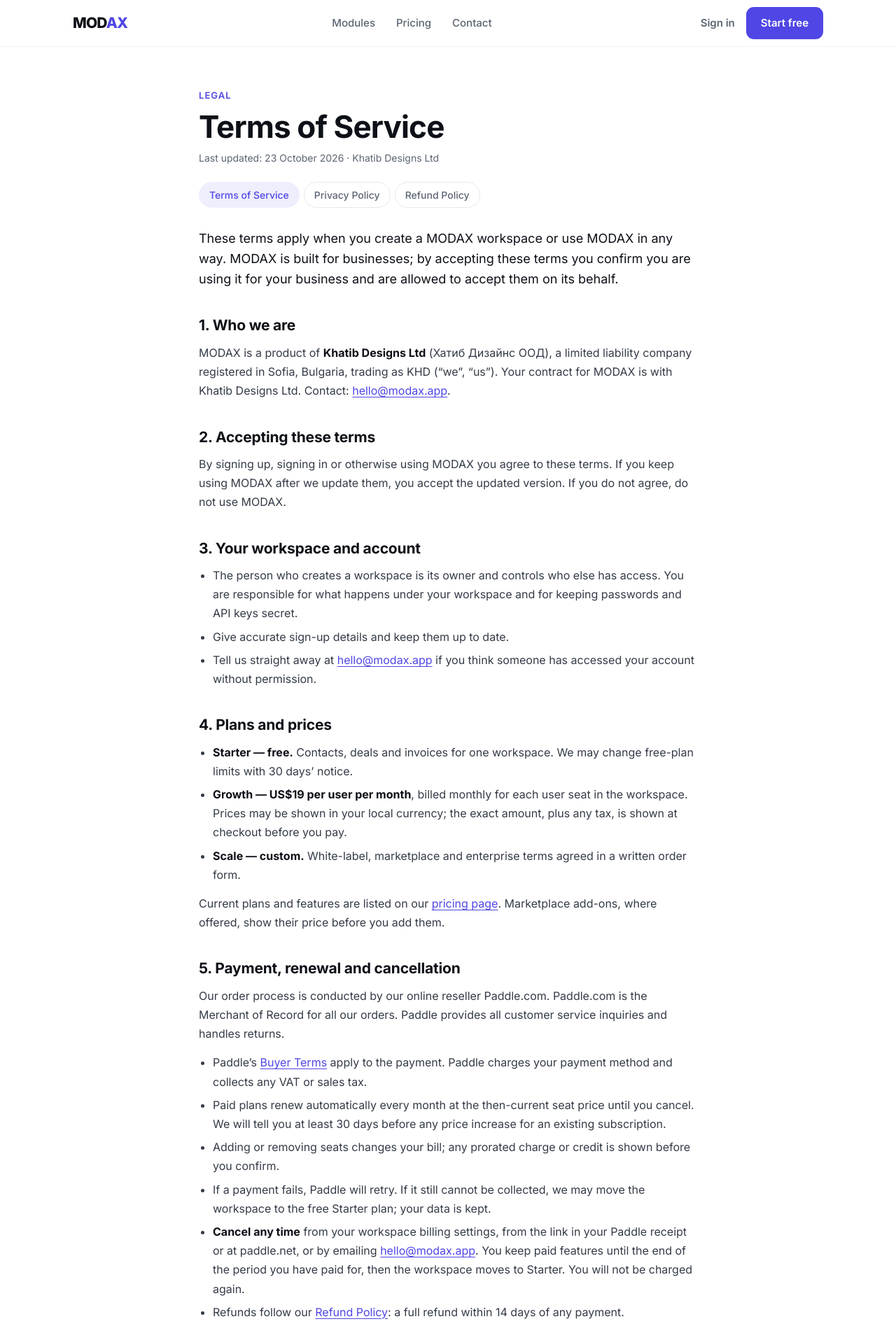
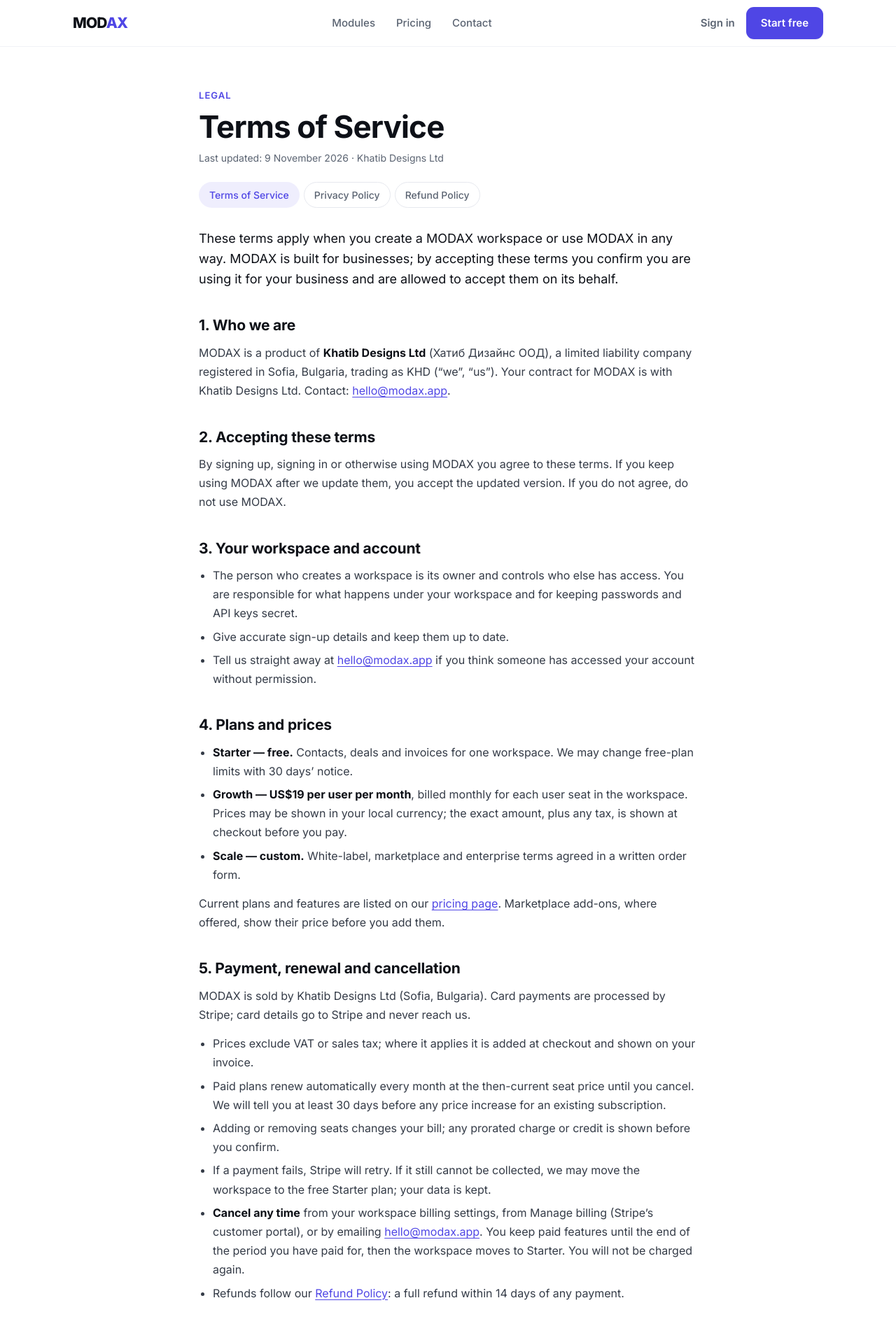
Before and after one commit to khatibdesigns/modax.app, a plain HTML site: page terms.html in a window 1280 px wide. Shown: the top 1895 px of the page at 70% size. Drawn offline with Linux system fonts and the light colour scheme.

Commit message:
Legal: MODAX is billed by Khatib Designs Ltd through Stripe, not Paddle

```diff
--- a/terms.html
+++ b/terms.html
@@ -4,7 +4,7 @@
   <meta charset="utf-8" />
   <meta name="viewport" content="width=device-width, initial-scale=1" />
   <title>Terms of Service — MODAX</title>
-  <meta name="description" content="The terms for using MODAX, the modular CRM by Khatib Designs Ltd: plans, billing through Paddle, your data, acceptable use and cancellation." />
+  <meta name="description" content="The terms for using MODAX, the modular CRM by Khatib Designs Ltd: plans, billing, your data, acceptable use and cancellation." />
   <link rel="canonical" href="https://modax.app/terms" />
   <link rel="icon" href="/favicon.svg" type="image/svg+xml" />
   <link rel="preconnect" href="https://fonts.googleapis.com" />
@@ -55,7 +55,7 @@
   <main class="legal" id="main">
     <span class="eyebrow">Legal</span>
     <h1>Terms of Service</h1>
-    <p class="updated">Last updated: 23 October 2026 · Khatib Designs Ltd</p>
+    <p class="updated">Last updated: 9 November 2026 · Khatib Designs Ltd</p>
     <nav class="tabs" aria-label="Legal pages"><a href="/terms" aria-current="page">Terms of Service</a><a href="/privacy">Privacy Policy</a><a href="/refunds">Refund Policy</a></nav>
 
 <p class="lead">These terms apply when you create a MODAX workspace or use MODAX in any way. MODAX is built for businesses; by accepting these terms you confirm you are using it for your business and are allowed to accept them on its behalf.</p>
@@ -83,13 +83,13 @@
 <p>Current plans and features are listed on our <a href="/#pricing">pricing page</a>. Marketplace add-ons, where offered, show their price before you add them.</p>
 
 <h2>5. Payment, renewal and cancellation</h2>
-<p>Our order process is conducted by our online reseller Paddle.com. Paddle.com is the Merchant of Record for all our orders. Paddle provides all customer service inquiries and handles returns.</p>
+<p>MODAX is sold by Khatib Designs Ltd (Sofia, Bulgaria). Card payments are processed by Stripe; card details go to Stripe and never reach us.</p>
 <ul>
-<li>Paddle&rsquo;s <a href="https://www.paddle.com/legal/checkout-buyer-terms" rel="noopener">Buyer Terms</a> apply to the payment. Paddle charges your payment method and collects any VAT or sales tax.</li>
+<li>Prices exclude VAT or sales tax; where it applies it is added at checkout and shown on your invoice.</li>
 <li>Paid plans renew automatically every month at the then-current seat price until you cancel. We will tell you at least 30 days before any price increase for an existing subscription.</li>
 <li>Adding or removing seats changes your bill; any prorated charge or credit is shown before you confirm.</li>
-<li>If a payment fails, Paddle will retry. If it still cannot be collected, we may move the workspace to the free Starter plan; your data is kept.</li>
-<li><strong>Cancel any time</strong> from your workspace billing settings, from the link in your Paddle receipt or at paddle.net, or by emailing <a href="mailto:hello@modax.app">hello@modax.app</a>. You keep paid features until the end of the period you have paid for, then the workspace moves to Starter. You will not be charged again.</li>
+<li>If a payment fails, Stripe will retry. If it still cannot be collected, we may move the workspace to the free Starter plan; your data is kept.</li>
+<li><strong>Cancel any time</strong> from your workspace billing settings, from Manage billing (Stripe&rsquo;s customer portal), or by emailing <a href="mailto:hello@modax.app">hello@modax.app</a>. You keep paid features until the end of the period you have paid for, then the workspace moves to Starter. You will not be charged again.</li>
 <li>Refunds follow our <a href="/refunds">Refund Policy</a>: a full refund within 14 days of any payment.</li>
 </ul>
 
@@ -141,7 +141,7 @@
 <p>We may update these terms. For significant changes we will tell workspace owners by email or in the app at least 30 days before they take effect. The date at the top shows the latest version.</p>
 
 <h2>16. Contact</h2>
-<p><a href="mailto:hello@modax.app">hello@modax.app</a>. Billing questions can also go to Paddle at <a href="https://paddle.net/" rel="noopener">paddle.net</a>.</p>
+<p><a href="mailto:hello@modax.app">hello@modax.app</a>.</p>
 
   </main>
   <footer>
```
Also changed, not shown: privacy.html (+4 -4 lines), refunds.html (+6 -6 lines).
